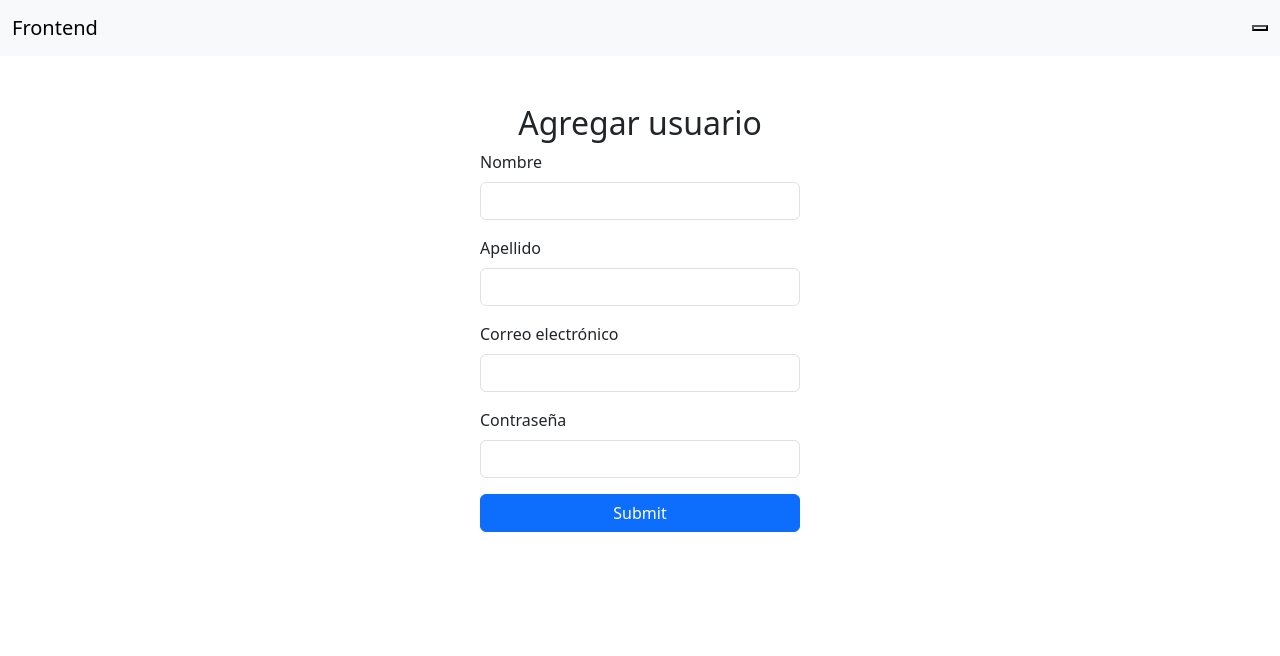
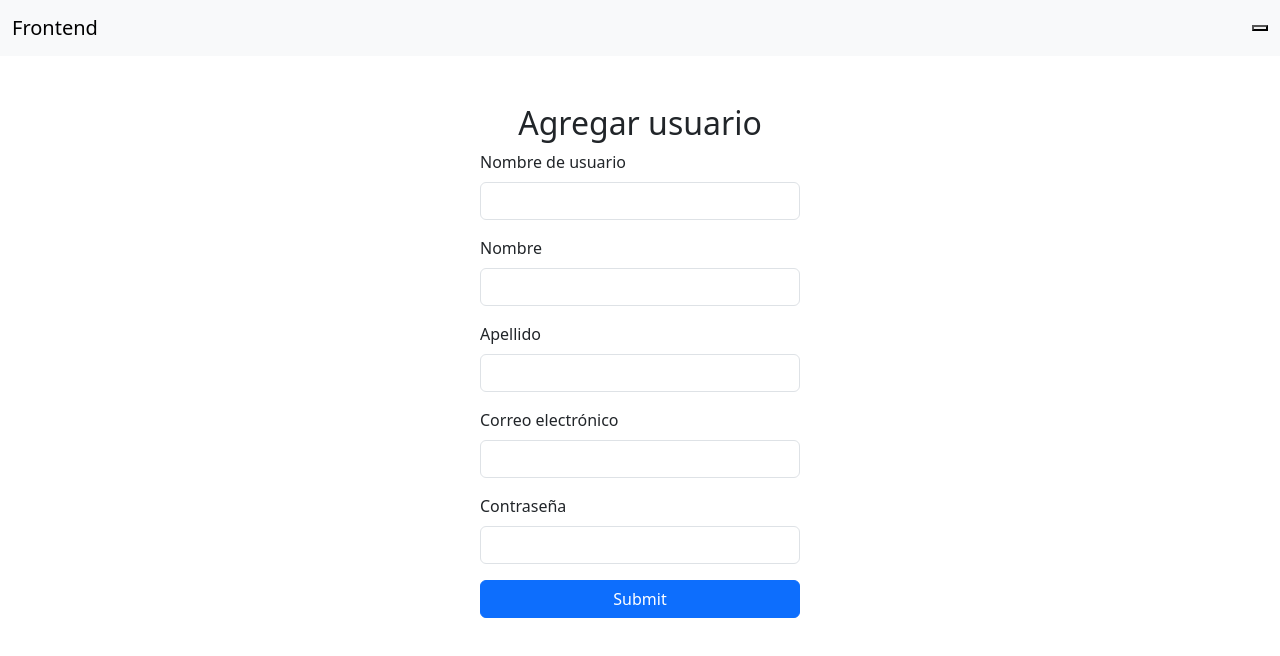
Before and after one commit to ChrisJMora/Vue.js-Frontend-for-CRUD-API, a Vue app: page /add in a window 1280 px wide. Shown: the top 656 px of the page. Built offline with nearby package versions, Linux system fonts and the light colour scheme.

Commit message:
Update: Add username text box

```diff
--- a/src/views/AddUser.vue
+++ b/src/views/AddUser.vue
@@ -6,32 +6,39 @@
             <div class="mx-auto w-25" style="max-width: 100%;">
                 <h2 class="text-center mv-3">Agregar usuario</h2>
                 <form @submit.prevent="addUser">
+                    <!--username-->
+                    <div class="row">
+                        <div class="col-md-12 form-group mb-3">
+                            <label for="username" class="form-label">Nombre de usuario</label>
+                            <input type="text" name="username" id="username" class="form-control" required v-model="client.username">
+                        </div>
+                    </div>
                     <!--first-name-->
                     <div class="row">
                         <div class="col-md-12 form-group mb-3">
                             <label for="firstName" class="form-label">Nombre</label>
-                            <input type="text" name="firstName" id="firstName" class="form-control" required v-model="user.firstName">
+                            <input type="text" name="firstName" id="firstName" class="form-control" required v-model="client.firstName">
                         </div>
                     </div>
                     <!--last-name-->
                     <div class="row">
                         <div class="col-md-12 form-group mb-3">
                             <label for="lastName" class="form-label">Apellido</label>
-                            <input type="text" name="lastName" id="lastName" class="form-control" required v-model="user.lastName">
+                            <input type="text" name="lastName" id="lastName" class="form-control" required v-model="client.lastName">
                         </div>
                     </div>
                     <!--email-->
                     <div class="row">
                         <div class="col-md-12 form-group mb-3">
                             <label for="email" class="form-label">Correo electrónico</label>
-                            <input type="email" name="email" id="email" class="form-control" required v-model="user.email">
+                            <input type="email" name="email" id="email" class="form-control" required v-model="client.email">
                         </div>
                     </div>
                     <!--password-->
                     <div class="row">
                         <div class="col-md-12 form-group mb-3">
                             <label for="password" class="form-label">Contraseña</label>
-                            <input type="password" name="password" id="password" class="form-control" required v-model="user.password">
+                            <input type="password" name="password" id="password" class="form-control" required v-model="client.password">
                         </div>
                     </div>
                     <!--submit-->
@@ -59,7 +66,7 @@ export default {
 
     data() {
         return {
-            user: {
+            client: {
                 firstName: '',
                 lastName: '',
                 email: '',
@@ -70,15 +77,15 @@ export default {
 
     methods: {
         addUser() {
-            fetch('http://localhost:8082/api/create', {
+            fetch('http://localhost:8082/api/clients/create', {
                 method: 'POST',
                 headers: {
                     'Content-Type': 'application/json'
                 },
-                body: JSON.stringify(this.user)
+                body: JSON.stringify(this.client)
             })
-            .then(data => {
-                console.log(data)
+            .then(response => {
+                console.log(response)
                 this.$router.push("/")
             })
         }
```
